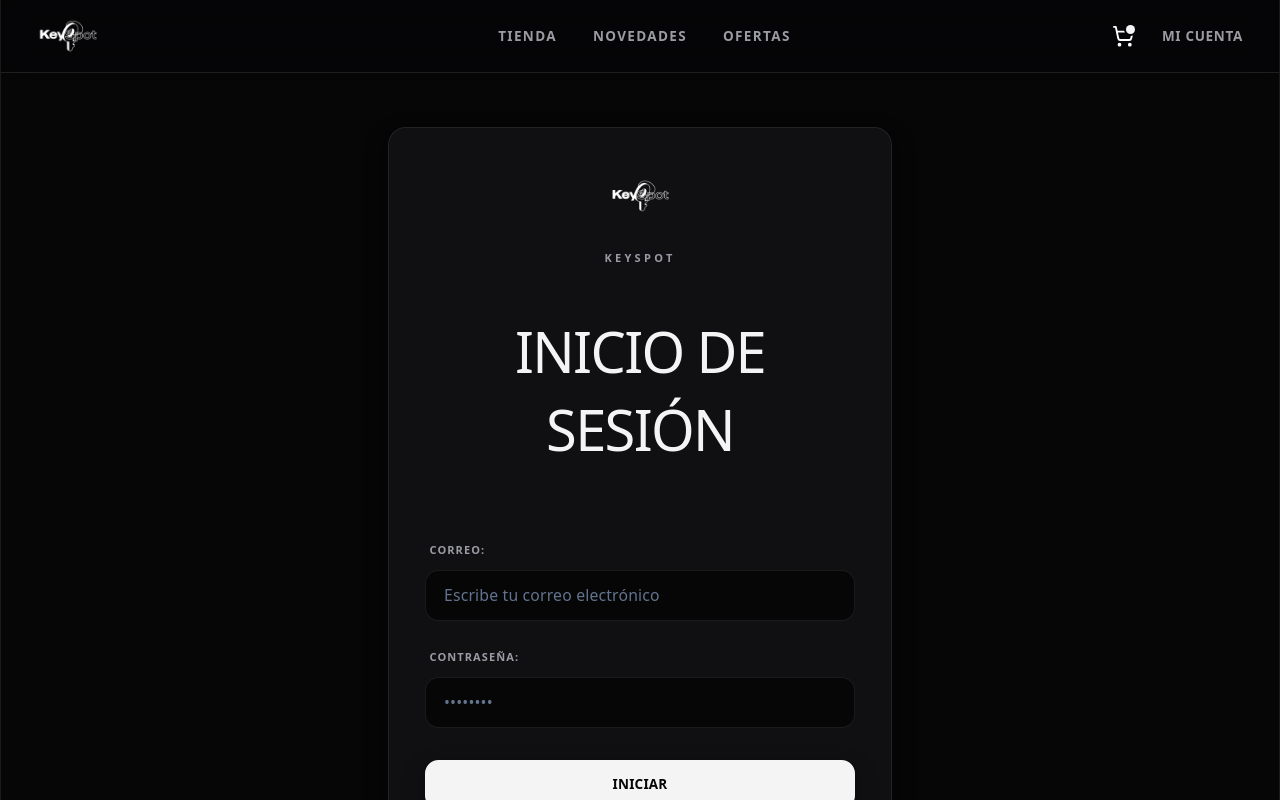
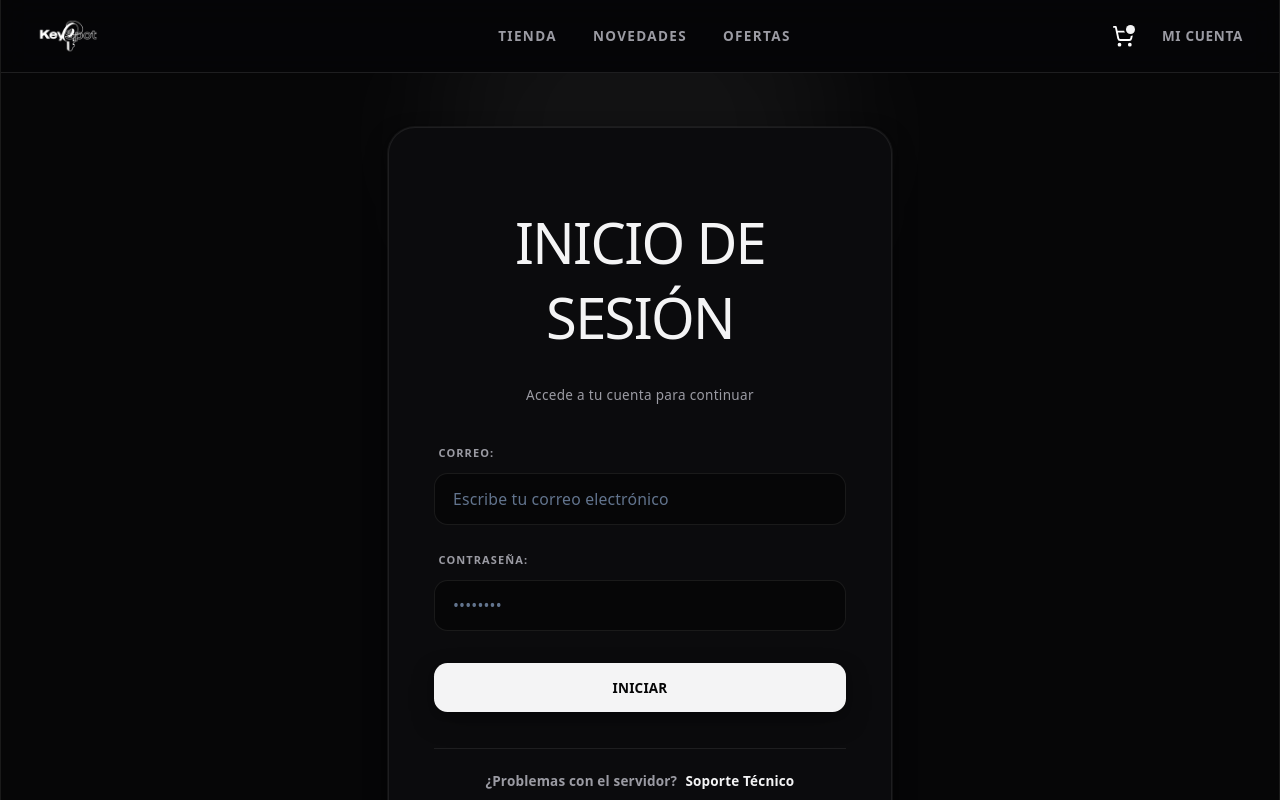
Before and after one commit to lenithb/ecommerce-app, a React (Vite) app: page /login in a window 1280 px wide. Shown: the top 800 px of the page. Built offline with nearby package versions, Linux system fonts and the light colour scheme.

Commit message:
style: rediseño login

```diff
--- a/src/pages/Login.tsx
+++ b/src/pages/Login.tsx
@@ -27,29 +27,25 @@
   };
 
   return (
-    <div className="w-full flex items-center justify-center py-12 px-4 sm:px-6 lg:px-8 font-sans">
+    <div className="relative w-full flex items-center justify-center py-12 px-4 sm:px-6 lg:px-8 font-sans overflow-hidden">
       <div
-        style={{ background: "var(--code-bg)", borderColor: "var(--border)" }}
-        className="w-full max-w-md p-8 rounded-2xl shadow-[var(--shadow)] border"
+        aria-hidden
+        className="pointer-events-none absolute -top-32 left-1/2 -translate-x-1/2 w-[420px] h-[420px] rounded-full bg-white/5 blur-3xl"
+      />
+      <div
+        style={{ background: "#0b0b0d", borderColor: "var(--border)" }}
+        className="relative w-full max-w-md p-8 sm:p-10 rounded-3xl shadow-[var(--shadow)] border ring-1 ring-white/5"
       >
         <div className="flex flex-col items-center mb-8 select-none">
-          <img
-            src="/images/logo.png"
-            alt="Logo de KeySpot"
-            className="w-14 h-14 rounded-2xl object-cover mb-4"
-          />
-          <span
-            style={{ color: "var(--text)" }}
-            className="text-[11px] font-black tracking-[0.3em] uppercase mb-2"
-          >
-            KeySpot
-          </span>
           <h1
             style={{ color: "var(--text-h)" }}
-            className="text-xl font-black tracking-[0.2em] uppercase"
+            className="text-2xl font-black tracking-[0.18em] uppercase"
           >
             Inicio de sesión
           </h1>
+          <p style={{ color: "var(--text)" }} className="mt-2 text-xs font-medium tracking-wide">
+            Accede a tu cuenta para continuar
+          </p>
         </div>
 
         {errorVisible && (
```
